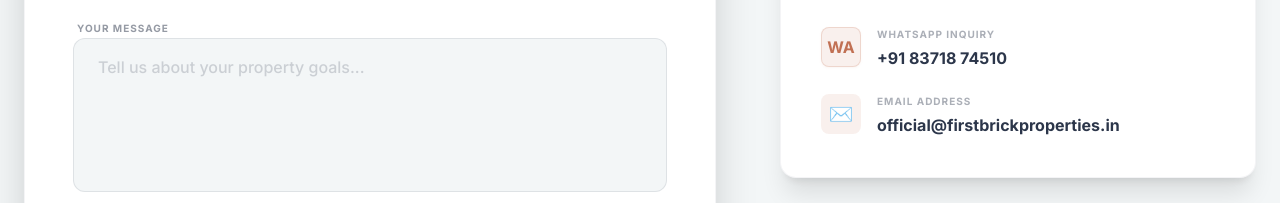
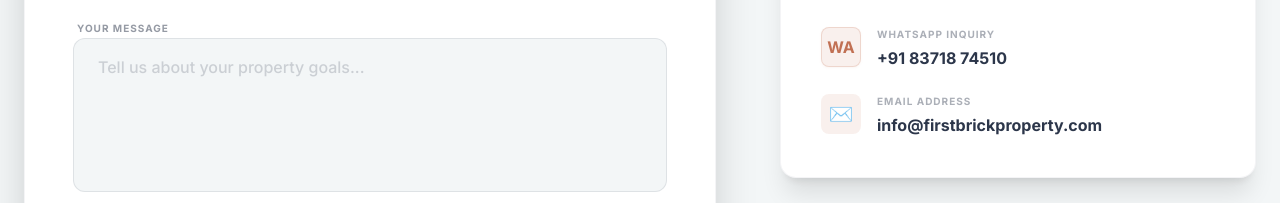
Before and after one commit to Rajarshirexx/First-Brick, a React (Vite) app in the folder client/: page /contact in a window 1280 px wide. Shown: the part 918-1121 px from the top of the page. Built offline with nearby package versions, Linux system fonts and the light colour scheme.

Commit message:
fix: button navigation

```diff
--- a/client/src/Pages/Contact/Contact.jsx
+++ b/client/src/Pages/Contact/Contact.jsx
@@ -134,7 +134,7 @@ export default function Contact() {
                                     </div>
                                     <div className="space-y-1">
                                         <p className="text-primary/40 text-[10px] uppercase font-bold tracking-widest mb-1">Email Address</p>
-                                        <p className="text-primary font-bold">official@firstbrickproperties.in</p>
+                                        <a href="mailto:info@firstbrickproperty.com" className="text-primary font-bold hover:text-secondary transition-colors">info@firstbrickproperty.com</a>
                                     </div>
                                 </div>
                             </div>
@@ -144,7 +144,7 @@ export default function Contact() {
                         <div className="pt-4 px-2">
                             <h4 className="text-[10px] uppercase tracking-[0.3em] font-bold text-primary/50 mb-6 font-display">Connect with us</h4>
                             <div className="flex gap-4">
-                                <a href="https://www.facebook.com/p/First-Brick-Properties-61579283042227/" className="w-12 h-12 bg-white border border-primary/5 rounded-full flex items-center justify-center shadow-md hover:border-secondary hover:text-secondary transition-all">
+                                <a href="https://www.facebook.com/p/First-Brick-Properties-61579283042227/" target="_blank" rel="noopener noreferrer" className="w-12 h-12 bg-white border border-primary/5 rounded-full flex items-center justify-center shadow-md hover:border-secondary hover:text-secondary transition-all">
                                     <svg className="w-5 h-5 fill-current" viewBox="0 0 24 24"><path d="M9 8h-3v4h3v12h5v-12h3.642l.358-4h-4v-1.667c0-.955.192-1.333 1.115-1.333h2.885v-5h-3.808c-3.596 0-5.192 1.583-5.192 4.615v3.385z"/></svg>
                                 </a>
                                 <a href="#" className="w-12 h-12 bg-white border border-primary/5 rounded-full flex items-center justify-center shadow-md hover:border-secondary hover:text-secondary transition-all">
--- a/client/src/Pages/Home/Sections/HeroSection.jsx
+++ b/client/src/Pages/Home/Sections/HeroSection.jsx
@@ -44,12 +44,12 @@ export default function HeroSection() {
                     </p>
 
                     <div className="flex flex-col sm:flex-row gap-5 justify-center lg:justify-start animate-fadeIn delay-500">
-                        <button className="btn-accent px-10 py-3.5 text-sm font-bold uppercase tracking-widest hover:-translate-y-1 transition-transform">
+                        <Link to="/projects" className="btn-accent px-10 py-3.5 text-sm font-bold uppercase tracking-widest hover:-translate-y-1 transition-transform text-center">
                             Explore Projects
-                        </button>
-                        <button className="px-10 py-3.5 border border-white/20 text-white text-sm font-bold uppercase tracking-widest rounded-lg hover:bg-white hover:text-primary transition-all duration-300 hover:-translate-y-1">
+                        </Link>
+                        <Link to="/about" className="px-10 py-3.5 border border-white/20 text-white text-sm font-bold uppercase tracking-widest rounded-lg hover:bg-white hover:text-primary transition-all duration-300 hover:-translate-y-1 text-center">
                             Our Vision
-                        </button>
+                        </Link>
                     </div>
 
                     {/* Branding Detail */}
```
Also changed, not shown: 1 other file (tests, documents, lock files or other folders).
